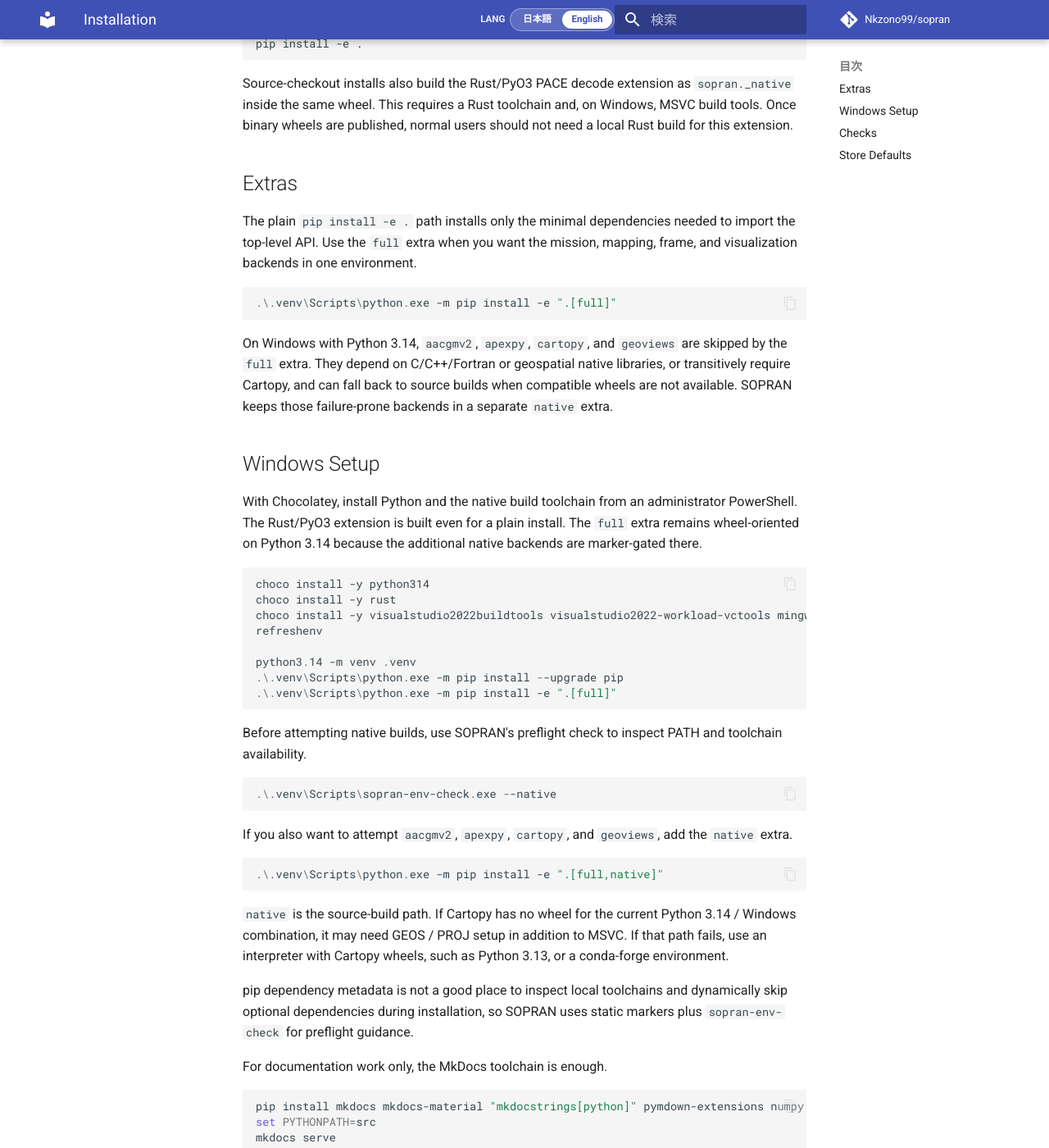
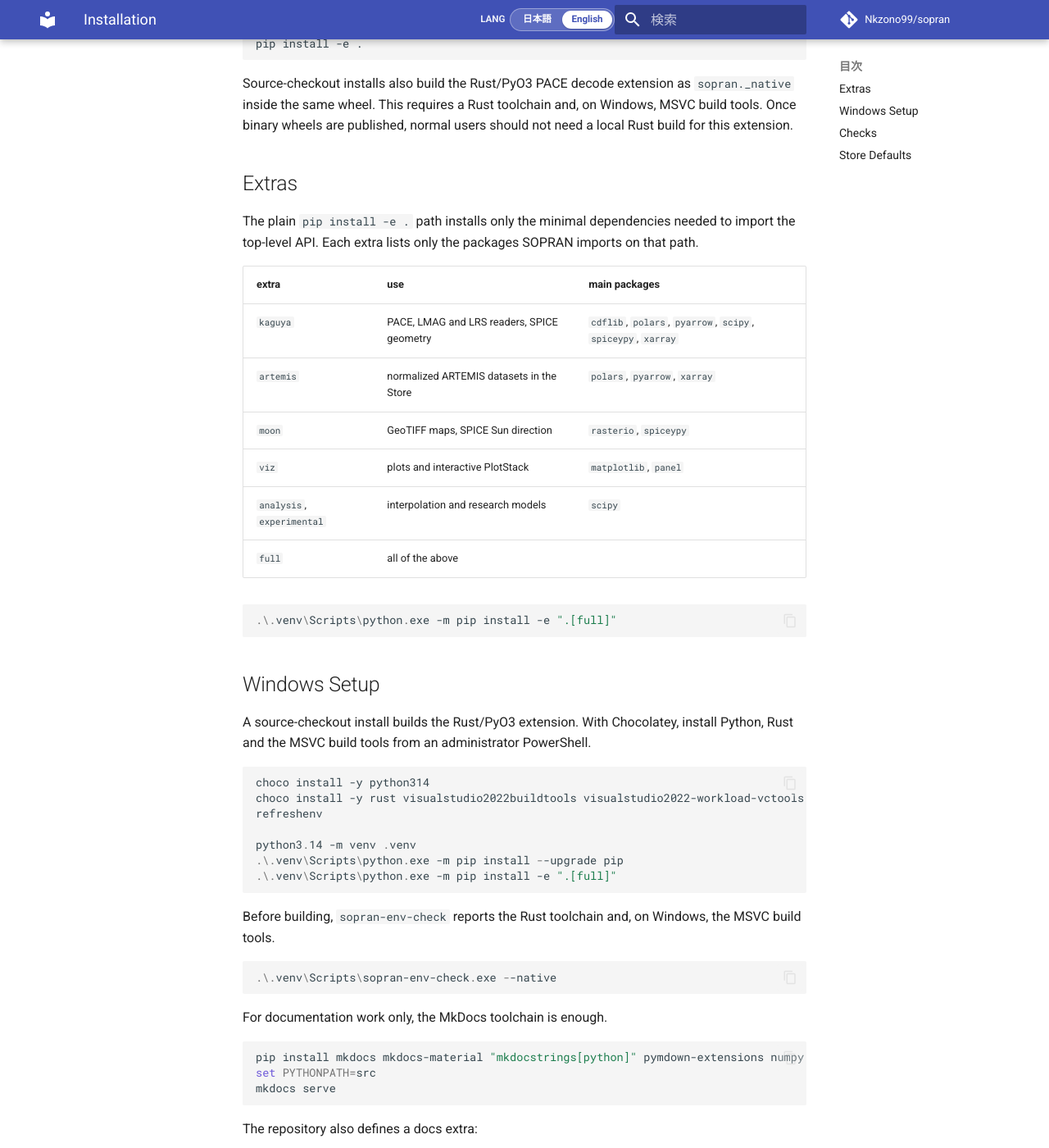
Before and after one commit to Nkzono99/sopran, an MkDocs documentation site: the page built from docs/en/getting-started/installation.md, in a window 1280 px wide and 1400 px high, scrolled down 274 px. Shown: the whole window at 82% size. Built offline with MkDocs 1.6.1 and Material for MkDocs 9.7.7, drawn with Linux system fonts in a browser that asks for light colours; comment, search, counter and statistics services are not loaded.

Commit message:
List only imported packages in the optional extras
Most extras named packages that no SOPRAN code imports: the artemis extra
(cdasws, hapiclient, pyspedas, spacepy), geospace and native as a whole,
cartopy/geopandas/pyproj/rioxarray/shapely in moon, the HoloViz stack in viz,
and pdr/pds4-tools in kaguya. Installing them cost time and source builds, and
the native extra name collided with the sopran._native Rust extension.

Keep in each extra only what that path imports (pyarrow stays for
polars.to_pandas), make full the union of the runtime extras, and drop the
geospace and native extras. A test checks every runtime extra against the
imports in src/sopran. sopran-env-check --native now checks what a source
build needs: cargo and, on Windows, the MSVC build tools. The installation
docs and README follow.

Co-Authored-By: Claude Opus 5.5 <noreply@anthropic.com>

````diff
--- a/docs/en/getting-started/installation.md
+++ b/docs/en/getting-started/installation.md
@@ -16,30 +16,30 @@ not need a local Rust build for this extension.
 ## Extras
 
 The plain `pip install -e .` path installs only the minimal dependencies needed
-to import the top-level API. Use the `full` extra when you want the mission,
-mapping, frame, and visualization backends in one environment.
+to import the top-level API. Each extra lists only the packages SOPRAN imports on
+that path.
+
+| extra | use | main packages |
+| --- | --- | --- |
+| `kaguya` | PACE, LMAG and LRS readers, SPICE geometry | `cdflib`, `polars`, `pyarrow`, `scipy`, `spiceypy`, `xarray` |
+| `artemis` | normalized ARTEMIS datasets in the Store | `polars`, `pyarrow`, `xarray` |
+| `moon` | GeoTIFF maps, SPICE Sun direction | `rasterio`, `spiceypy` |
+| `viz` | plots and interactive PlotStack | `matplotlib`, `panel` |
+| `analysis`, `experimental` | interpolation and research models | `scipy` |
+| `full` | all of the above | |
 
 ```powershell
 .\.venv\Scripts\python.exe -m pip install -e ".[full]"
 ```
 
-On Windows with Python 3.14, `aacgmv2`, `apexpy`, `cartopy`, and `geoviews`
-are skipped by the `full` extra. They depend on C/C++/Fortran or geospatial
-native libraries, or transitively require Cartopy, and can fall back to source
-builds when compatible wheels are not available. SOPRAN keeps those
-failure-prone backends in a separate `native` extra.
-
 ## Windows Setup
 
-With Chocolatey, install Python and the native build toolchain from an
-administrator PowerShell. The Rust/PyO3 extension is built even for a plain
-install. The `full` extra remains wheel-oriented on Python 3.14 because the
-additional native backends are marker-gated there.
+A source-checkout install builds the Rust/PyO3 extension. With Chocolatey,
+install Python, Rust and the MSVC build tools from an administrator PowerShell.
 
 ```powershell
 choco install -y python314
-choco install -y rust
-choco install -y visualstudio2022buildtools visualstudio2022-workload-vctools mingw
+choco install -y rust visualstudio2022buildtools visualstudio2022-workload-vctools
 refreshenv
 
 python3.14 -m venv .venv
@@ -47,28 +47,12 @@ python3.14 -m venv .venv
 .\.venv\Scripts\python.exe -m pip install -e ".[full]"
 ```
 
-Before attempting native builds, use SOPRAN's preflight check to inspect PATH
-and toolchain availability.
+Before building, `sopran-env-check` reports the Rust toolchain and, on Windows,
+the MSVC build tools.
 
 ```powershell
 .\.venv\Scripts\sopran-env-check.exe --native
 ```
-
-If you also want to attempt `aacgmv2`, `apexpy`, `cartopy`, and `geoviews`,
-add the `native` extra.
-
-```powershell
-.\.venv\Scripts\python.exe -m pip install -e ".[full,native]"
-```
-
-`native` is the source-build path. If Cartopy has no wheel for the current
-Python 3.14 / Windows combination, it may need GEOS / PROJ setup in addition
-to MSVC. If that path fails, use an interpreter with Cartopy wheels, such as
-Python 3.13, or a conda-forge environment.
-
-pip dependency metadata is not a good place to inspect local toolchains and
-dynamically skip optional dependencies during installation, so SOPRAN uses
-static markers plus `sopran-env-check` for preflight guidance.
 
 For documentation work only, the MkDocs toolchain is enough.
 
````
Also changed, not shown: README.md (+3 -2 lines), docs/getting-started/installation.md (+14 -26 lines), pyproject.toml (+2 -58 lines), 3 other files.
